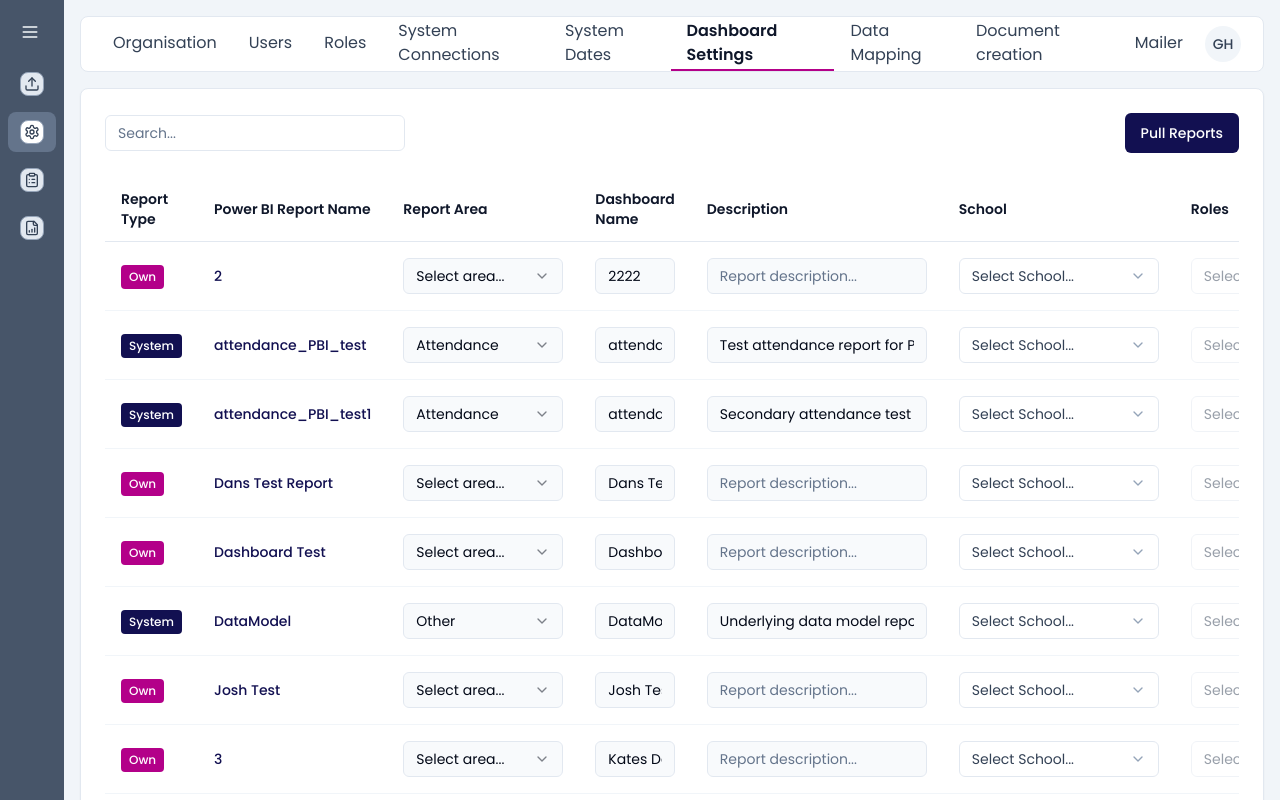
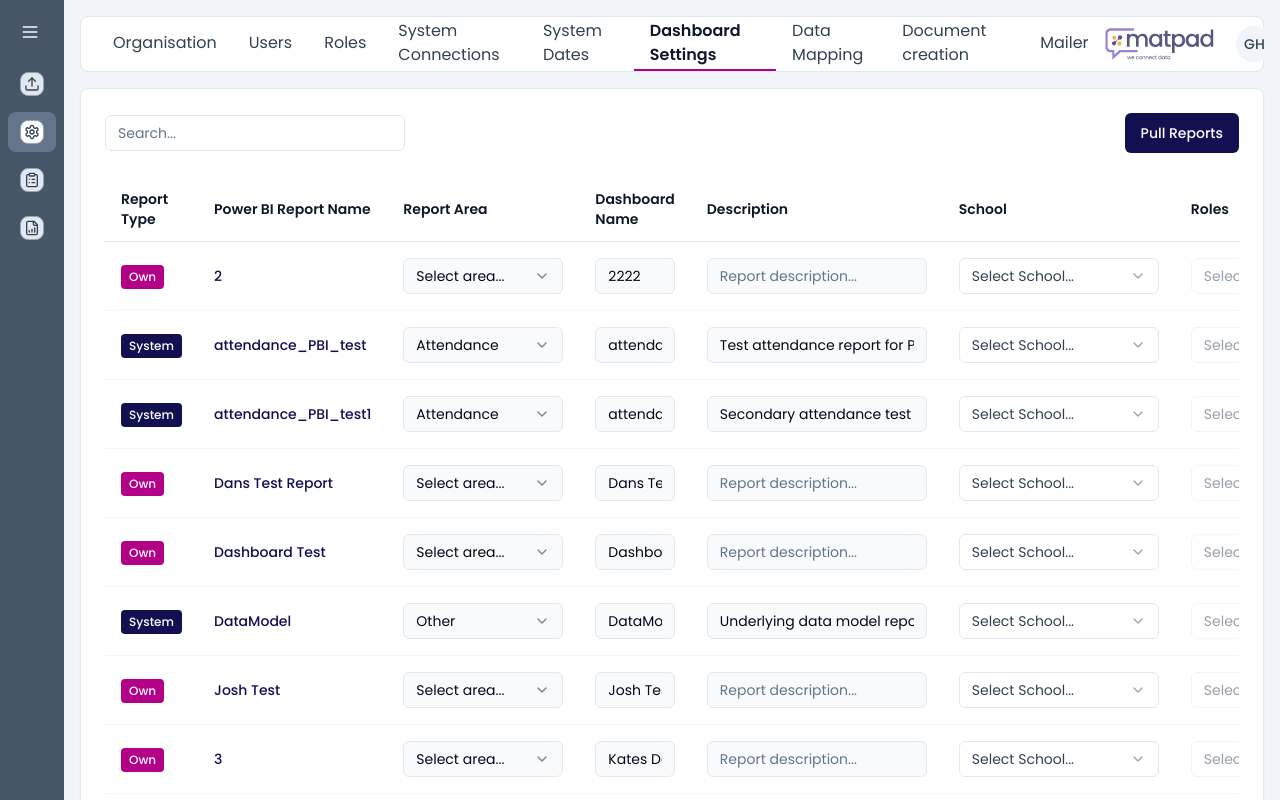
Before and after one commit to Mike-PF/v0-mat-pad, a Next.js app: page /settings/dashboard-settings in a window 1280 px wide. Built offline with nearby package versions, Linux system fonts and the light colour scheme.

Commit message:
feat: add MATpad logo to spinner and menu bar
Update spinner with SVG logo and add logo to menu bar with hover effect.

```diff
--- a/components/top-navigation.tsx
+++ b/components/top-navigation.tsx
@@ -85,8 +85,12 @@ export function TopNavigation() {
           </div>
         )}
 
-        {/* User Profile */}
-        <div className="flex items-center">
+        {/* User Profile and Logo */}
+        <div className="flex items-center gap-4">
+          {/* MATpad Logo */}
+          <img src="/matpad-logo.svg" alt="MATpad" className="h-8 w-auto opacity-70 hover:opacity-100 transition-opacity" />
+
+          {/* GitHub Profile */}
           <button className="flex items-center p-1.5 hover:bg-slate-50 rounded-lg">
             <div className="bg-slate-100 rounded-full h-9 w-9 flex items-center justify-center text-sm font-medium text-slate-700">
               GH
--- a/components/ui/loading-modal.tsx
+++ b/components/ui/loading-modal.tsx
@@ -1,4 +1,3 @@
-import Image from "next/image"
 import { Spinner } from "@/components/ui/spinner"
 
 interface LoadingModalProps {
@@ -12,15 +11,7 @@ export function LoadingModal({ isOpen, message = "Loading..." }: LoadingModalPro
   return (
     <div className="fixed inset-0 bg-black/40 flex items-center justify-center z-50">
       <div className="bg-white rounded-2xl shadow-xl p-8 flex flex-col items-center gap-6">
-        <div className="w-24 h-24 relative">
-          <Image
-            src="/matpad-logo.jpg"
-            alt="MATpad"
-            fill
-            className="object-contain"
-            priority
-          />
-        </div>
+        <img src="/matpad-logo.svg" alt="MATpad" className="w-24 h-24" />
         <div className="flex flex-col items-center gap-3">
           <Spinner size="lg" />
           <p className="text-sm text-slate-600">{message}</p>
```
Also changed, not shown: public/matpad-logo.svg (added).
